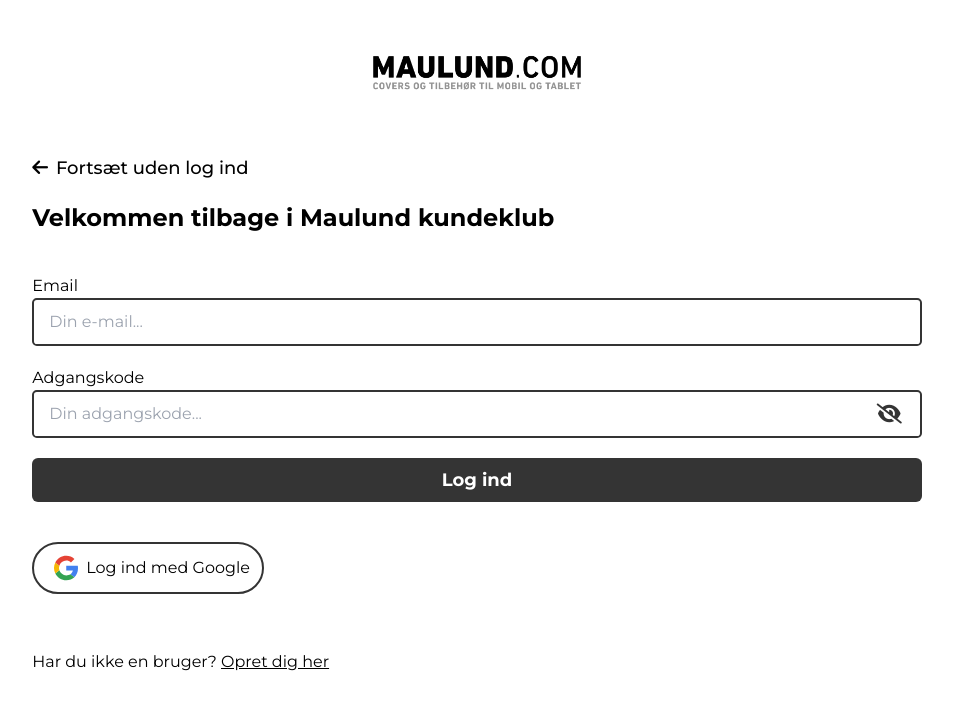
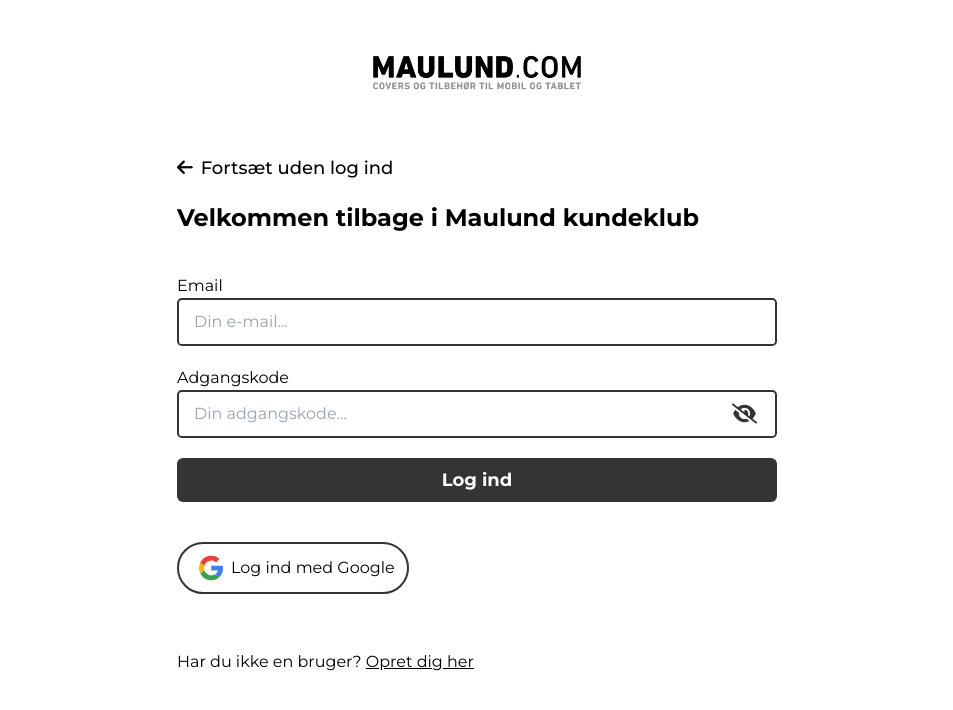
Before and after one commit to ChristofferRodGreffel/MK---onboarding, a React (Vite) app: page /signin in a window 1280 px wide. Shown: the top 710 px of the page, without its empty margins (163-1116 px from the left). Built offline with nearby package versions, Linux system fonts and the light colour scheme; no server answers; the database is empty.

Commit message:
small changes allround

```diff
--- a/package.json
+++ b/package.json
@@ -15,7 +15,6 @@
     "react": "^18.2.0",
     "react-confetti-explosion": "^2.1.2",
     "react-dom": "^18.2.0",
-    "react-google-button": "^0.8.0",
     "react-router-dom": "^6.22.3",
     "react-spinners": "^0.13.8",
     "react-toastify": "^10.0.5"
--- a/src/customer/SignIn.jsx
+++ b/src/customer/SignIn.jsx
@@ -144,6 +144,7 @@
   return (
     <>
       <PageWrapper>
+        <div className="lg:w-[600px] m-auto">
           <div className="mt-10">
             <img
               src={maulundLogo}
@@ -215,6 +216,7 @@
               Opret dig her
             </Link>
           </p>
+        </div>
       </PageWrapper>
     </>
   );
--- a/src/customer/SignUp.jsx
+++ b/src/customer/SignUp.jsx
@@ -80,6 +80,7 @@
   return (
     <>
       <PageWrapper>
+        <div className="lg:w-[600px] m-auto">
           <div className="mt-10">
             <img
               src={maulundLogo}
@@ -120,7 +121,9 @@
                     className="fa-solid fa-eye-slash absolute right-5 top-3.5 text-primaryGrey"
                   ></i>
                 </div>
-              <p className="italic text-sm">*Skal være mindst (6) karakterer</p>
+                <p className="italic text-sm">
+                  *Skal være mindst (6) karakterer
+                </p>
               </div>
               {loading ? (
                 <>
@@ -144,6 +147,7 @@
               Log ind her
             </Link>
           </p>
+        </div>
       </PageWrapper>
     </>
   );
```
Also changed, not shown: 1 other file (tests, documents, lock files or other folders). Lines whose indentation alone changed are shown as unchanged.
